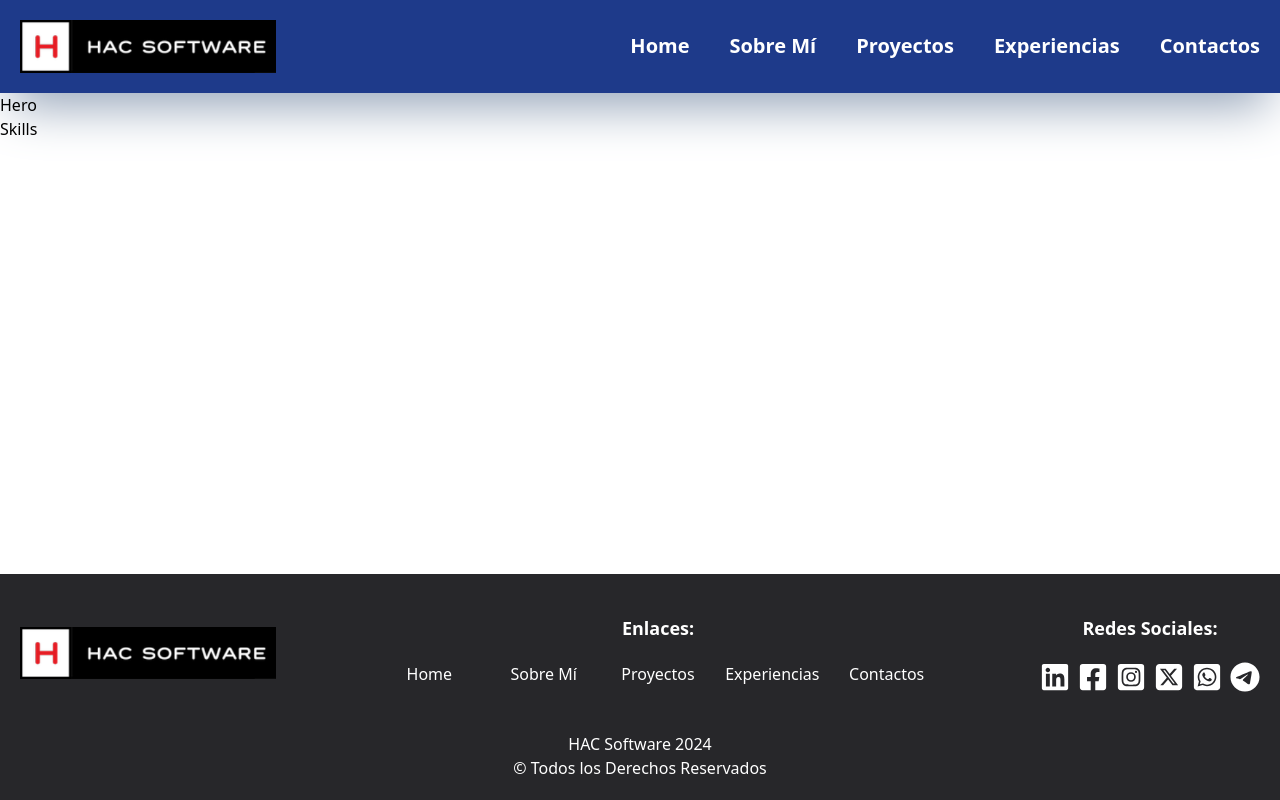
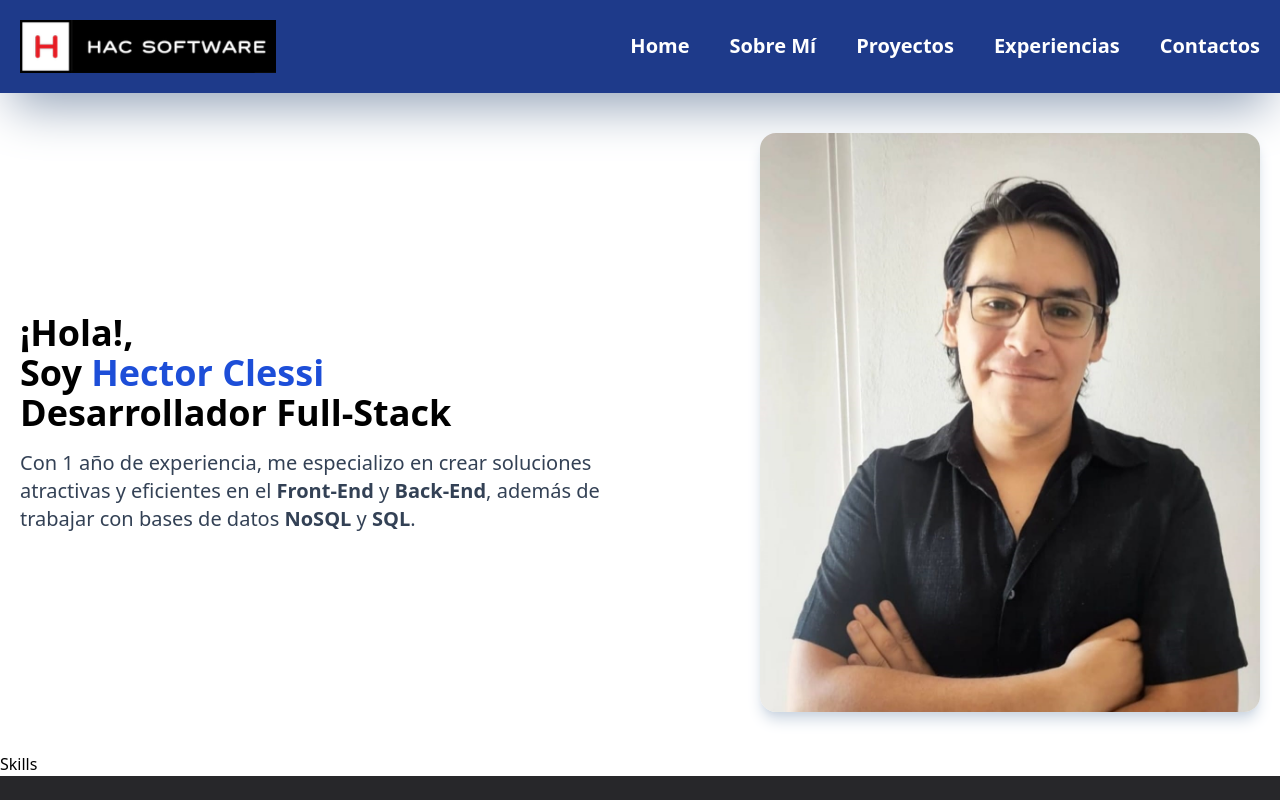
Before and after one commit to hectorc2907/portfolio-hector-clessi, a React (Vite) app: page / in a window 1280 px wide. Shown: the top 800 px of the page. Built offline with nearby package versions, Linux system fonts and the light colour scheme; a web font is replaced by a local one.

Commit message:
configuramos una presentacion inicial con una descripcion atractiva

```diff
--- a/src/components/ui/AboutMe/Hero/Hero.jsx
+++ b/src/components/ui/AboutMe/Hero/Hero.jsx
@@ -1,7 +1,79 @@
+import ImageProfile from "../../../../assets/images/profile.jpg";
+import { motion } from "framer-motion";
+import { calculateAge } from "../../../../utils/dateUtils";
+
 const Hero = () => {
   return (
-    <div>Hero</div>
-  )
-}
+    <>
+      <section className="px-5 py-10 flex justify-center">
+        <div className="container grid grid-cols-1 lg:grid-cols-2 gap-10">
+          {/* Hero Info */}
+          <div className="flex justify-center lg:justify-start items-center order-2 lg:order-1">
+            {/* Hero Title */}
+            <div className="text-center lg:text-left">
+              <div className="text-4xl font-semibold">
+                <motion.p
+                  initial={{ opacity: 0, x: -100 }}
+                  animate={{ opacity: 1, x: 0 }}
+                  transition={{ duration: 1, delay: 0.5 }}
+                >
+                  ¡Hola!,
+                </motion.p>
+                <motion.p
+                  initial={{ opacity: 0, x: -100 }}
+                  animate={{ opacity: 1, x: 0 }}
+                  transition={{ duration: 1, delay: 0.7 }}
+                >
+                  Soy <span className="text-blue-700">Hector Clessi</span>
+                </motion.p>
+                <motion.p
+                  initial={{ opacity: 0, x: -100 }}
+                  animate={{ opacity: 1, x: 0 }}
+                  transition={{ duration: 1, delay: 0.9 }}
+                >
+                  Desarrollador Full-Stack
+                </motion.p>
+              </div>
+              {/* Hero Description */}
+              <motion.div
+                initial={{ opacity: 0, x: -100 }}
+                animate={{ opacity: 1, x: 0 }}
+                transition={{ duration: 1, delay: 1.1 }}
+                className="text-xl text-slate-700 mt-4"
+              >
+                <p>
+                  Con {calculateAge("2023-08-14")}{" "}
+                  {calculateAge("2023-08-14") > 1
+                    ? "años de experiencia"
+                    : "año de experiencia"}
+                  , me especializo en crear soluciones atractivas y eficientes
+                  en el <span className="font-bold">Front-End</span> y{" "}
+                  <span className="font-bold">Back-End</span>, además de
+                  trabajar con bases de datos{" "}
+                  <span className="font-bold">NoSQL</span> y{" "}
+                  <span className="font-bold">SQL</span>.
+                </p>
+              </motion.div>
+              {/* Hero Button CV */}
+            </div>
+          </div>
+          {/* Hero Image */}
+          <motion.div
+            initial={{ opacity: 0, x: 100 }}
+            animate={{ opacity: 1, x: 0 }}
+            transition={{ duration: 1, delay: 0.5 }}
+            className="flex justify-center lg:justify-end order-1 lg:order-2"
+          >
+            <img
+              src={ImageProfile}
+              alt="Profile Image Me"
+              className="max-w-80 md:max-w-96 lg:max-w-[450px] xl:max-w-[500px] 2xl:max-w-[600px] shadow-lg shadow-slate-300 rounded-2xl"
+            />
+          </motion.div>
+        </div>
+      </section>
+    </>
+  );
+};
 
-export default Hero
+export default Hero;
--- a/src/utils/dateUtils.js
+++ b/src/utils/dateUtils.js
@@ -1,3 +1,17 @@
 export function getActualYear() {
   return new Date().getFullYear();
 }
+
+export function calculateAge(data) {
+  const today = new Date();
+  const now = new Date(data);
+
+  let years = today.getFullYear() - now.getFullYear();
+  const month = today.getMonth() - now.getMonth();
+
+  if (month < 0 || (month === 0 && today.getDate() < now.getDate())) {
+    years--;
+  }
+
+  return years;
+}
```
